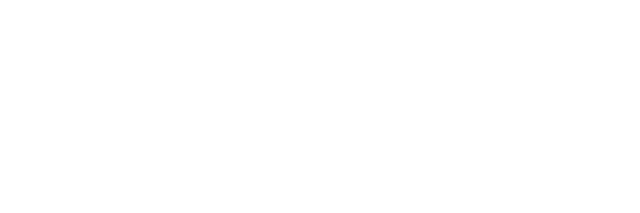
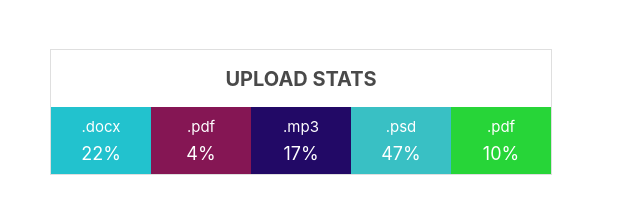
Before and after one commit to tetrud/goit-react-hw-01-components, a React (Create React App) app: page / in a window 1280 px wide. Shown: the part 349-562 px from the top of the page, without its empty margins (0-640 px from the left). Built offline with nearby package versions, Linux system fonts and the light colour scheme.

Commit message:
created StatisticsSection

```diff
--- a/src/components/App.jsx
+++ b/src/components/App.jsx
@@ -1,11 +1,14 @@
 import Profile from './ProfileSection/Profile/Profile';
+import Statistics from './StatisticsSection/Statistics/Statistics';
 
 import user from './data/user.json';
+import statisticalData from './data/statistical-data.json';
 
 const App = () => {
   return (
     <>
       <Profile user={user} />
+      <Statistics title="Upload stats" stats={statisticalData} />
     </>
   );
 };
--- /dev/null
+++ b/src/components/StatisticsSection/StatItem/StatItem.jsx
@@ -0,0 +1,21 @@
+import randomColor from '../randomColor';
+import styles from './StatItem.module.css';
+
+const StatItem = ({ stats }) => {
+  return (
+    <>
+      {stats.map(stat => (
+        <li
+          key={stat.id}
+          className={styles.stat__item}
+          style={{ backgroundColor: randomColor() }}
+        >
+          <span className={styles.label}>{stat.label}</span>
+          <span className={styles.percentage}>{stat.percentage}%</span>
+        </li>
+      ))}
+    </>
+  );
+};
+
+export default StatItem;
--- /dev/null
+++ b/src/components/StatisticsSection/StatItem/StatItem.module.css
@@ -0,0 +1,17 @@
+.stat__item {
+  width: 100%;
+  padding: 10px 0px;
+  display: flex;
+  flex-direction: column;
+  align-items: center;
+  color: #fff;
+}
+
+.label {
+  font-size: 15px;
+  margin-bottom: 7px;
+}
+
+.percentage {
+  font-size: 18px;
+}
--- /dev/null
+++ b/src/components/StatisticsSection/StatiList/StatList.jsx
@@ -0,0 +1,12 @@
+import StatItem from '../StatItem/StatItem';
+import styles from './StatList.module.css';
+
+const StatList = ({ stats }) => {
+  return (
+    <ul className={styles.stat__list}>
+      <StatItem stats={stats} />
+    </ul>
+  );
+};
+
+export default StatList;
--- /dev/null
+++ b/src/components/StatisticsSection/StatiList/StatList.module.css
@@ -0,0 +1,15 @@
+.stat__list {
+  margin: 0;
+  padding: 0;
+  display: flex;
+  justify-content: center;
+}
+
+/*.stat__item {
+  width: 100%;
+  padding: 10px 0px;
+  display: flex;
+  flex-direction: column;
+  align-items: center;
+  color: #fff;
+}*/
--- /dev/null
+++ b/src/components/StatisticsSection/Statistics/Statistics.jsx
@@ -0,0 +1,25 @@
+import PropTypes from 'prop-types';
+import StatList from '../StatiList/StatList';
+import styles from './Statistics.module.css';
+
+const Statistics = ({ title, stats }) => {
+  return (
+    <section className={styles.statistics}>
+      <h2 className={styles.title}>{title ? title : ''}</h2>
+      <StatList stats={stats} />
+    </section>
+  );
+};
+
+Statistics.propTypes = {
+  title: PropTypes.string,
+  stats: PropTypes.arrayOf(
+    PropTypes.shape({
+      id: PropTypes.string.isRequired,
+      label: PropTypes.string.isRequired,
+      percentage: PropTypes.number.isRequired,
+    }),
+  ).isRequired,
+};
+
+export default Statistics;
--- /dev/null
+++ b/src/components/StatisticsSection/Statistics/Statistics.module.css
@@ -0,0 +1,12 @@
+.statistics {
+  width: 500px;
+  border: 1px solid rgb(223, 223, 223);
+  margin-bottom: 50px;
+}
+
+.title {
+  color: rgb(73, 73, 73);
+  text-align: center;
+  text-transform: uppercase;
+  font-size: 20px;
+}
--- /dev/null
+++ b/src/components/StatisticsSection/randomColor.js
@@ -0,0 +1,6 @@
+function randomColor() {
+  const color = () => Math.floor(Math.random() * 256);
+  return `rgb(${color()}, ${color()}, ${color()})`;
+}
+
+export default randomColor;
--- /dev/null
+++ b/src/components/data/statistical-data.json
@@ -0,0 +1,7 @@
+[
+  { "id": "id-1", "label": ".docx", "percentage": 22 },
+  { "id": "id-2", "label": ".pdf", "percentage": 4 },
+  { "id": "id-3", "label": ".mp3", "percentage": 17 },
+  { "id": "id-4", "label": ".psd", "percentage": 47 },
+  { "id": "id-5", "label": ".pdf", "percentage": 10 }
+]
```
